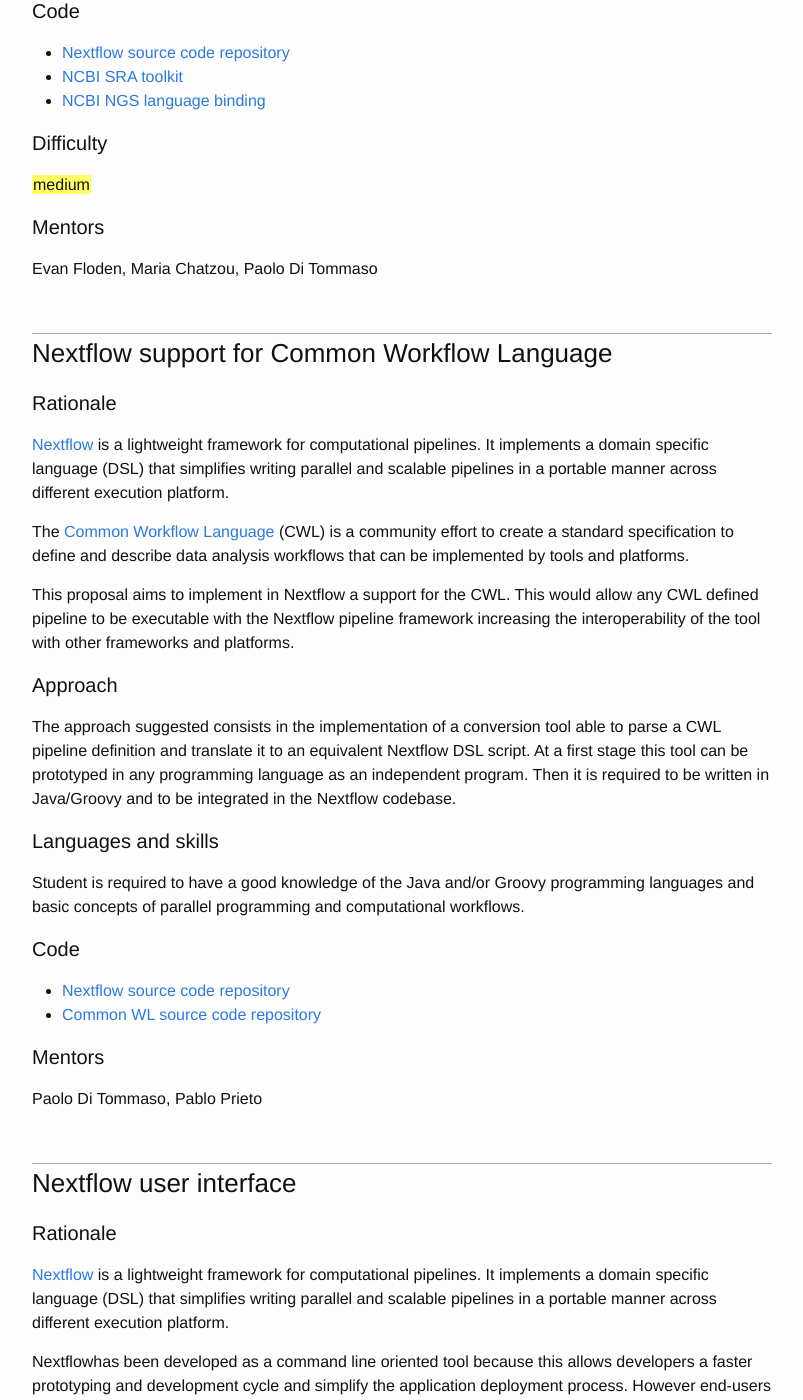
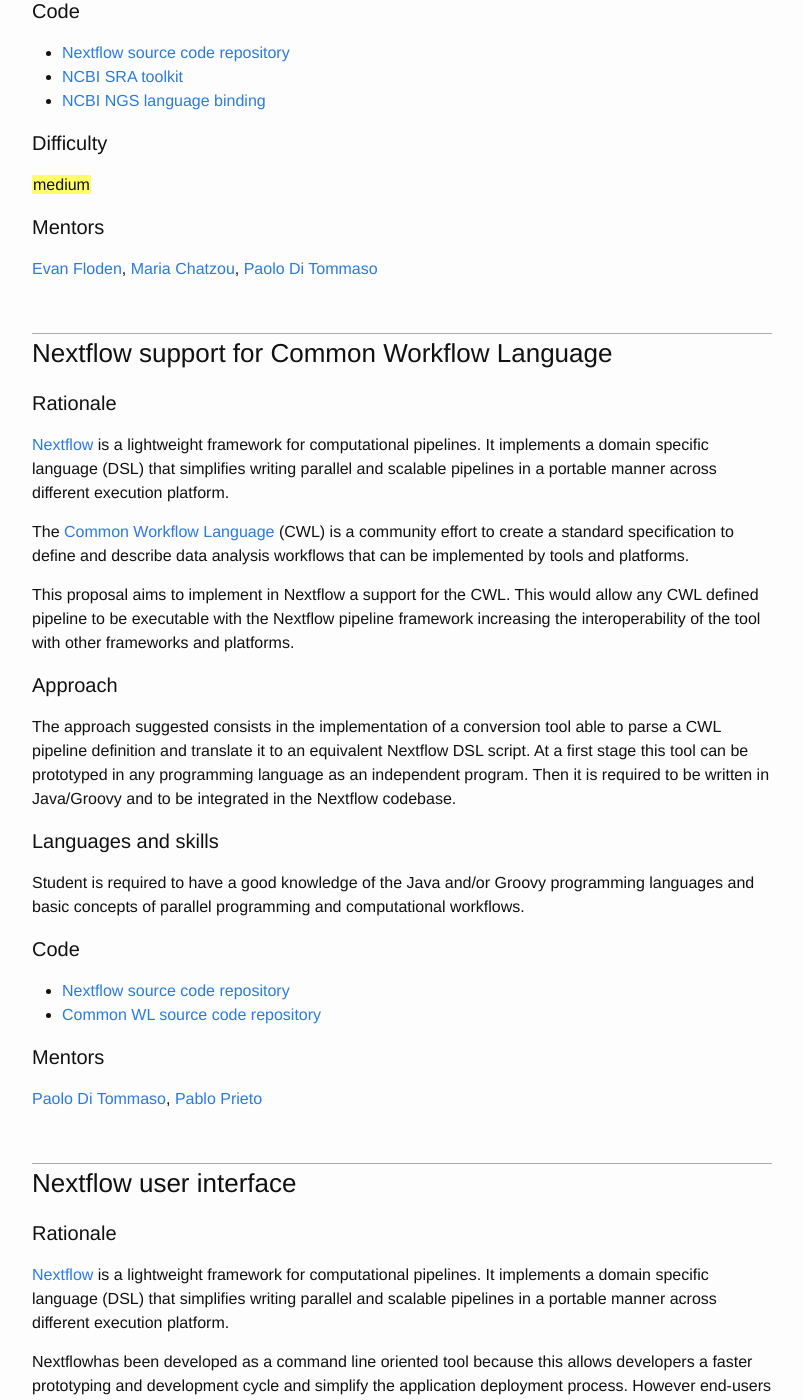
Before and after one commit to OBF/GSoC, a Jekyll site: the page built from 00_ideas.md, in a window 1280 px wide and 1400 px high, scrolled down 3132 px. Shown: the whole window, without its empty margins (238-1041 px from the left). Built offline with Jekyll 4.4.1, drawn with Linux system fonts in a browser that asks for light colours; part of the change alters nothing that is shown; some of the changed text lies outside the part shown.

```diff
--- a/00_ideas.md
+++ b/00_ideas.md
@@ -109,7 +109,7 @@ Student is required to have a good knowledge of the Java/C++ programming languag
 <span class="medium">medium</span>
 
 #### Mentors
-Evan Floden, Maria Chatzou, Paolo Di Tommaso
+[Evan Floden](https://github.com/skptic), [Maria Chatzou](https://github.com/mariach/), [Paolo Di Tommaso](https://github.com/pditommaso)
 
 ### Nextflow support for Common Workflow Language
 
@@ -140,7 +140,7 @@ Student is required to have a good knowledge of the Java and/or Groovy programmi
 
 #### Mentors
 
-Paolo Di Tommaso, Pablo Prieto
+[Paolo Di Tommaso](https://github.com/pditommaso), [Pablo Prieto](https://github.com/pprieto)
 
 ### Nextflow user interface
 
@@ -181,7 +181,7 @@ knowledge of the Groovy/Java programming languages.
 
 #### Mentors
 
-Emilio Palumbo, Paolo Di Tommaso
+[Emilio Palumbo](http://github.com/emi80), [Paolo Di Tommaso](http://github.com/pditommaso)
 
 
 ## BioPerl
```
